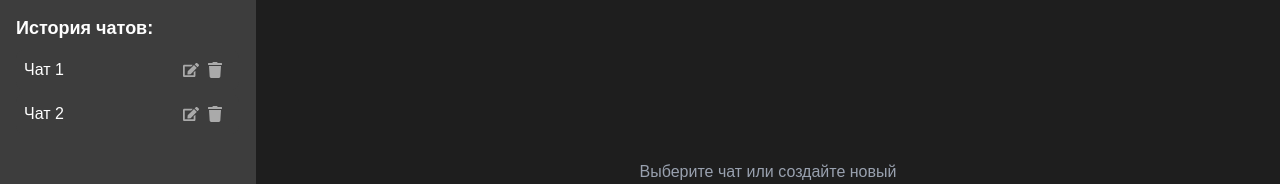
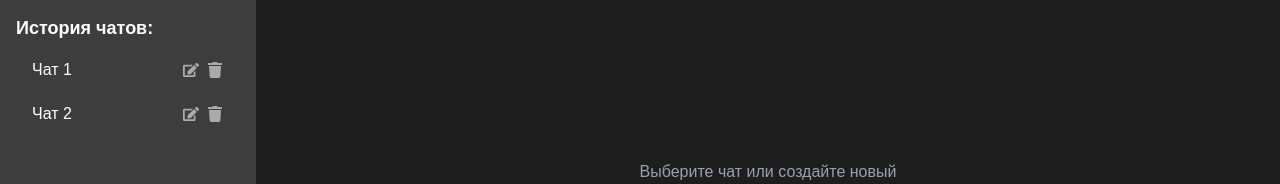
Before and after one commit to Alcoaster/CV_AI_project, a Next.js app in the folder frontend/: page / in a window 1280 px wide. Shown: the part 222-406 px from the top of the page. Built offline with nearby package versions, Linux system fonts and the light colour scheme.

Commit message:
ничего

```diff
--- a/frontend/pages/index.js
+++ b/frontend/pages/index.js
@@ -249,7 +249,7 @@ export default function Home() {
                   <div className="relative">
                     <button
                       onClick={() => handleSelectChat(chat.id)}
-                      className={`w-full py-2 px-2 text-left rounded-lg transition-colors break-words  ${
+                      className={`w-full py-2 px-4 text-left rounded-lg transition-colors break-words  ${
                         currentChatId === chat.id
                           ? 'bg-[#4E4E4E]'
                           : 'bg-[#3D3D3D] hover:bg-[#4E4E4E]'
```
